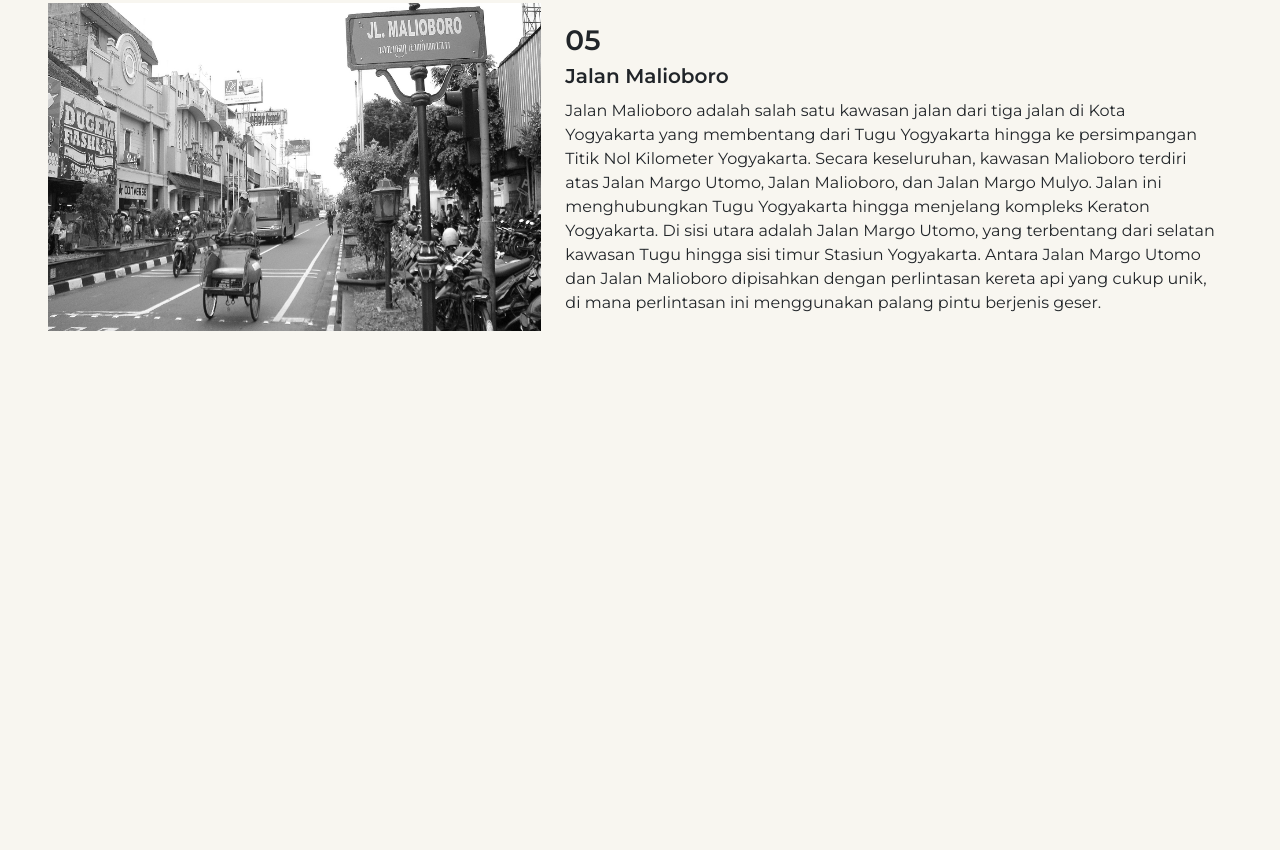
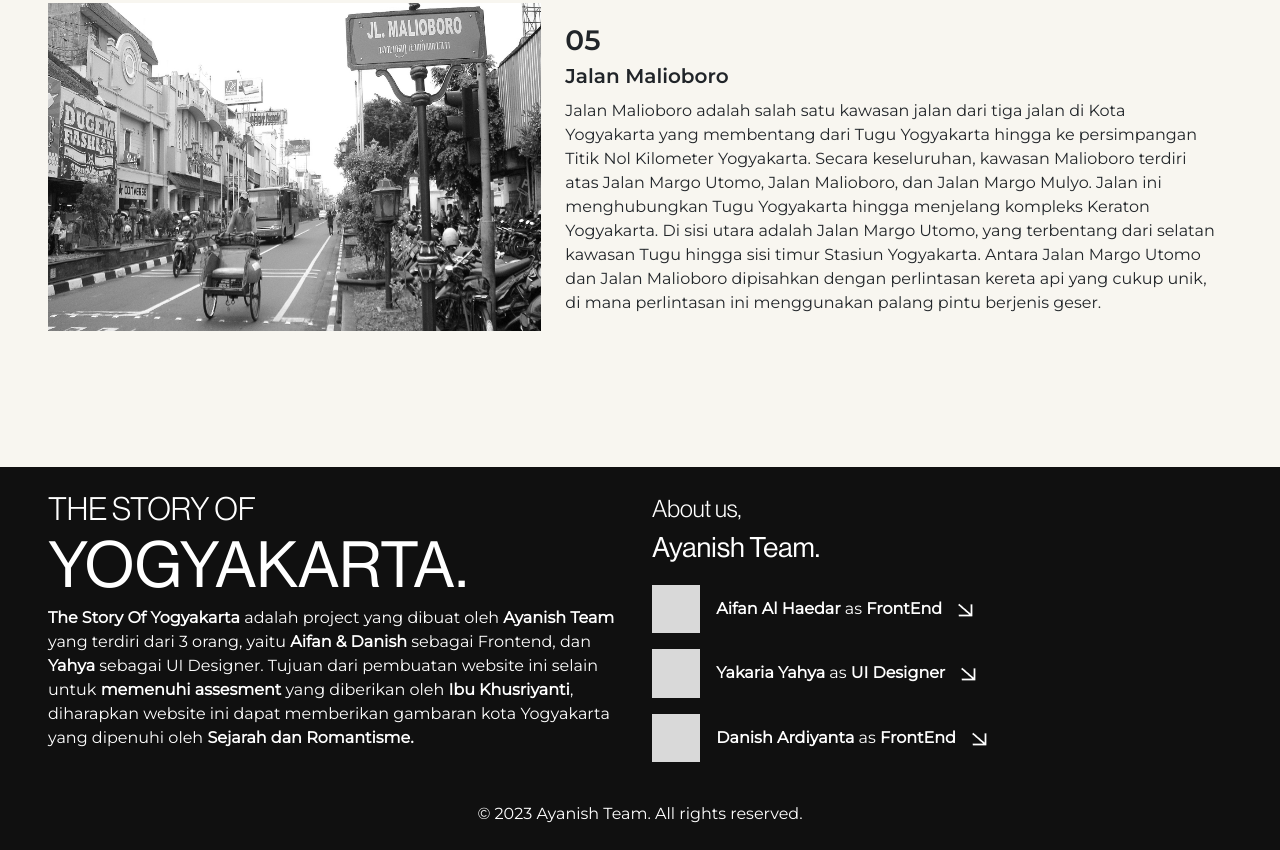
Before and after one commit to danishhhhhh/web_kebudayaan, a plain HTML site: page index.html in a window 1280 px wide. Shown: the part 7236-8086 px from the top of the page. Before the commit the page ends 7607 px from the top, so only its background shows below. Drawn offline with nearby package versions, Linux system fonts and the light colour scheme.

Commit message:
[MA] feat: footer

```diff
--- a/index.html
+++ b/index.html
@@ -10,10 +10,10 @@
     <link rel="stylesheet" href="https://cdnjs.cloudflare.com/ajax/libs/font-awesome/6.4.2/css/all.min.css" integrity="sha512-z3gLpd7yknf1YoNbCzqRKc4qyor8gaKU1qmn+CShxbuBusANI9QpRohGBreCFkKxLhei6S9CQXFEbbKuqLg0DA==" crossorigin="anonymous" referrerpolicy="no-referrer" />
     <title>Yogyakarta</title>
 </head>
-<body class="mx-5">
+<body>
 
 <!--NAVBAR-->
-<nav class="navbar sticky-top navbar-expand-lg" id="navbar">
+<nav class="navbar sticky-top navbar-expand-lg px-5" id="navbar">
     <div class="container-fluid m-1 pb-2 border-bottom border-2 border-black">
         <div class="logo"><a href="#"><img src="assets/images/logo/image-logo_yogyakarta.png" style="width: 5%"></a></div>
         <button class="navbar-toggler" type="button" data-bs-toggle="collapse" data-bs-target="#navbarNav"
@@ -43,7 +43,7 @@
 </nav>
 
 <!--BODY-->
-<div data-bs-spy="scroll" data-bs-target="#navbar" data-bs-root-margin="0px 0px -40%" data-bs-smooth-scroll="true">
+<div data-bs-spy="scroll" data-bs-target="#navbar" data-bs-root-margin="0px 0px -40%" data-bs-smooth-scroll="true" class="px-5">
 
     <!--HOME SECTION-->
     <div class="container-fluid mt-4 py-4 p-0" id="home">
@@ -545,7 +545,7 @@
         <!-- 02 -->
         <div class="row d-flex flex-wrap p-0 py-3 m-0">
             <div class="col me-2 p-0">
-                <div class="h-100 bg-black d-flex">
+                <div class="h-100 background-black d-flex">
                     <div class="row text-white py-3 mx-1 align-self-center">
                         <div class="col fs-3 font-style-montserrat-semibold text-end">02</div>
                         <div class="w-100"></div>
@@ -593,7 +593,7 @@
         <!-- 04 -->
         <div class="row d-flex flex-wrap p-0 py-3 m-0">
             <div class="col me-2 p-0">
-                <div class="h-100 bg-black d-flex">
+                <div class="h-100 background-black d-flex">
                     <div class="row text-white py-3 mx-1 align-self-center">
                         <div class="col fs-3 font-style-montserrat-semibold text-end">04</div>
                         <div class="w-100"></div>
@@ -640,6 +640,63 @@
 
     </div>
 
+    <!-- SPACING -->
+    <div class="py-5"></div>
+</div>
+
+<!-- FOOTER -->
+<div class="m-0 px-5 py-4 background-black text-white">
+
+    <div class="row">
+        <div class="col">
+            <h1 class="m-0 p-0 fs-2 font-style-neueHaas-light">THE STORY OF</h1>
+            <h1 class="m-0 p-0 display-3 font-style-neueHaas-regular">YOGYAKARTA.</h1>
+            <p class="m-0 p-0 fs-6">
+                <b>The Story Of Yogyakarta</b> adalah project yang dibuat oleh <b>Ayanish Team</b> yang terdiri dari 3 orang, yaitu <b>Aifan & Danish</b> sebagai Frontend, dan <b>Yahya</b> sebagai UI Designer. Tujuan dari pembuatan website ini selain untuk <b>memenuhi assesment</b> yang diberikan oleh <b>Ibu Khusriyanti</b>, diharapkan website ini dapat memberikan gambaran kota Yogyakarta yang dipenuhi oleh <b>Sejarah dan Romantisme.</b>
+            </p>
+        </div>
+
+        <!-- PROFILE -->
+        <div class="col">
+            <p class="m-0 p-0 font-style-neueHaas-light fs-4">About us,</p>
+            <p class="m-0 p-0 font-style-neueHaas-regular fs-3">Ayanish Team.</p>
+
+            <div class="row m-0 my-3 p-0 align-items-center">
+                <div class="col-1 p-0">
+                    <img src="assets/images/footer/dummy.png" alt="" class="w-100">
+                </div>
+                <p class="col col-md-auto m-0 mx-3 p-0"><b>Aifan Al Haedar</b> as <b>FrontEnd</b></p>
+                <div class="col-1 p-0">
+                    <img src="assets/images/footer/vector_arrow.png" alt="">
+                </div>
+            </div>
+
+            <div class="row m-0 my-3 p-0 align-items-center">
+                <div class="col-1 p-0">
+                    <img src="assets/images/footer/dummy.png" alt="" class="w-100">
+                </div>
+                <p class="col col-md-auto m-0 mx-3 p-0"><b>Yakaria Yahya</b> as <b>UI Designer</b></p>
+                <div class="col-1 p-0">
+                    <img src="assets/images/footer/vector_arrow.png" alt="">
+                </div>
+            </div>
+
+            <div class="row m-0 my-3 p-0 align-items-center">
+                <div class="col-1 p-0">
+                    <img src="assets/images/footer/dummy.png" alt="" class="w-100">
+                </div>
+                <p class="col col-md-auto m-0 mx-3 p-0"><b>Danish Ardiyanta</b> as <b>FrontEnd</b></p>
+                <div class="col-1 p-0">
+                    <img src="assets/images/footer/vector_arrow.png" alt="">
+                </div>
+            </div>
+        </div>
+
+    </div>
+
+    <!-- COPY -->
+    <p class="m-0 mt-4 p-0 fs-6 text-center">© 2023 Ayanish Team. All rights reserved.</p>
+
 </div>
 
 <!--SCRIPT JAVASCRIPT-->
```
Also changed, not shown: assets/images/footer/dummy.png (added), assets/images/footer/vector_arrow.png (added).
